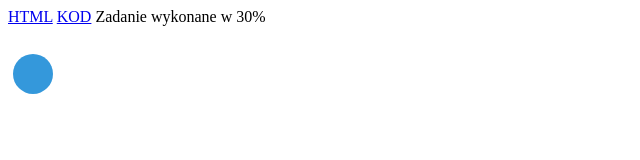
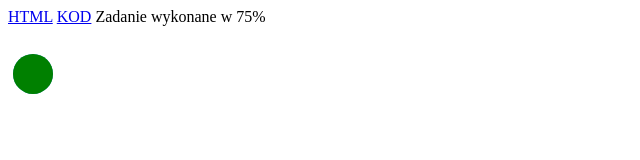
Before and after one commit to MatBebenek/PG2D, a plain HTML site: page index.html in a window 1280 px wide. Shown: the whole page, without its empty margins (0-640 px from the left). Drawn offline with Linux system fonts and the light colour scheme.

Commit message:
Aktualizacja postepu zadan i poprawa plynnosci

```diff
--- a/index.html
+++ b/index.html
@@ -11,7 +11,7 @@
     <div>
         <span><a href="https://matbebenek.github.io/PG2D/" target="_blank">HTML</a></span>
         <span><a href="https://github.com/MatBebenek/PG2D" target="_blank">KOD</a></span>
-        <span>Zadanie wykonane w 30%</span>
+        <span>Zadanie wykonane w 75%</span>
     </div>
     <canvas id="myCanvas" width="800" heigth="600">
     </canvas>
@@ -46,6 +46,7 @@
 
         ctx.beginPath();
         ctx.arc(ball.x, ball.y, rad, 0, Math.PI * 2, false);
+        ctx.fill();
         ctx.closePath();
         }
 
@@ -54,7 +55,7 @@
 
     window.requestAnimationFrame(coloring);
     setInterval(bouncing,10);
-    setInterval(coloring,10);
+    setInterval(coloring,1000);
 
 </script>
 
```
